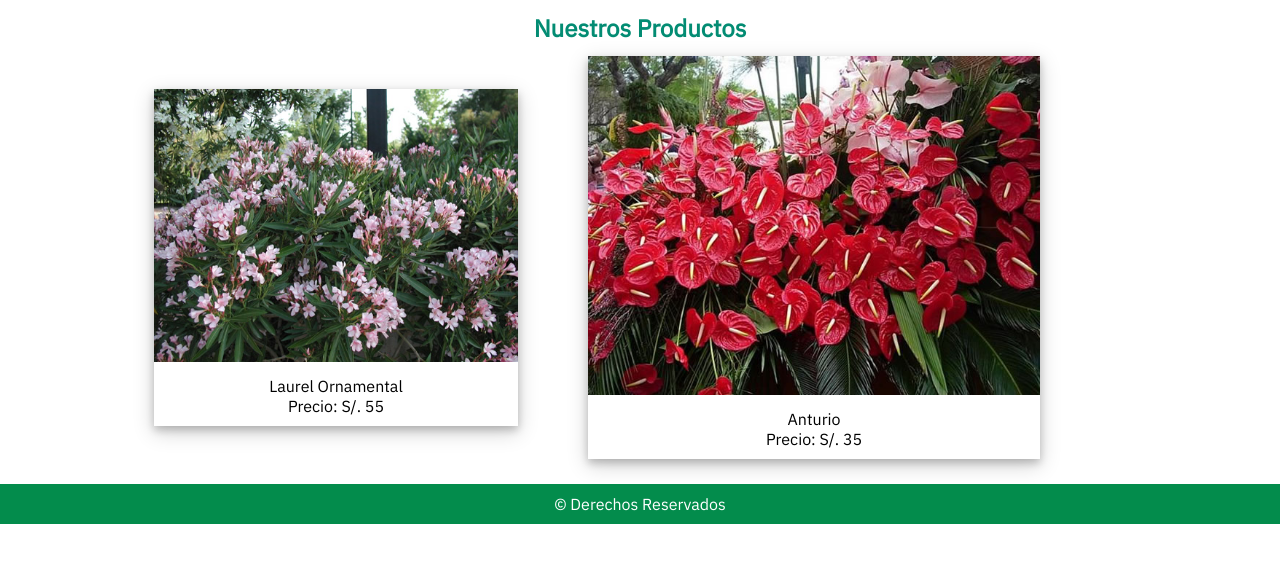
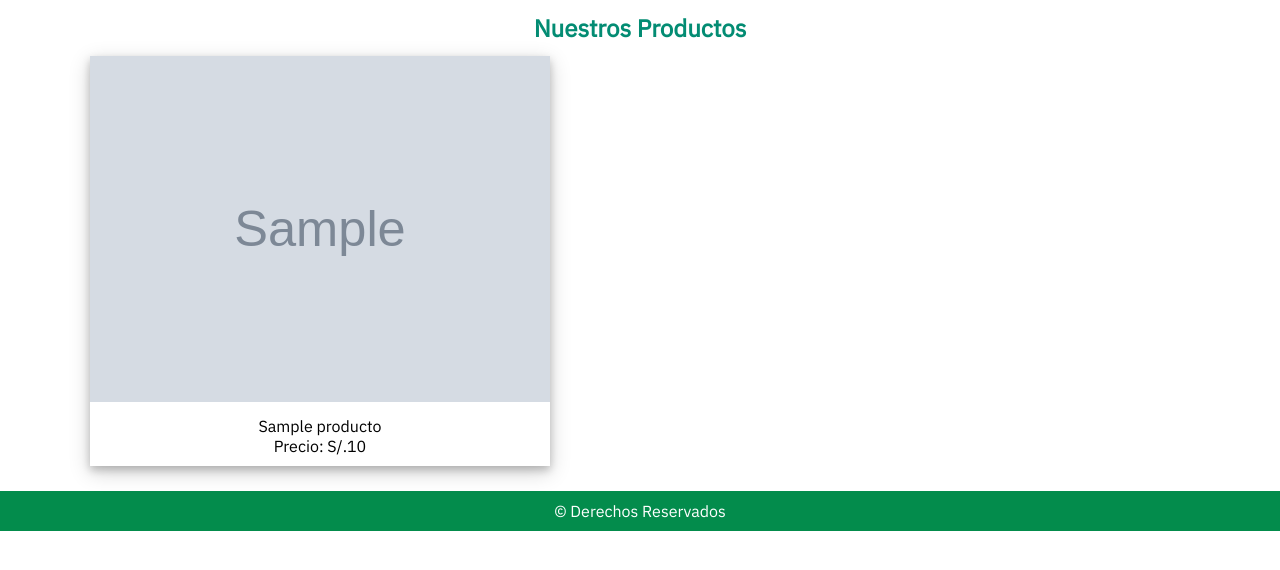
Before and after one commit to srojas24/planta, a PHP site: page /producto.php in a window 1280 px wide. Shown: the part 66-636 px from the top of the page. Run offline with PHP 8.4, Linux system fonts and the light colour scheme; tables that the repository leaves empty or names only in its code hold one stand-in row (values such as "Sample post"); grey boxes marked "Sample" are stand-in pictures.

Commit message:
Definiendo completamente como será la vista de los productos

```diff
--- a/css/estilo.css
+++ b/css/estilo2.css
@@ -85,7 +85,7 @@ li a{
 }
 
 div.polaroid{
-    width: 84%;
+    width: 72%;
     background-color: white;
     box-shadow: 0 4px 8px 0 rgba(0, 0, 0, 0.2), 0 6px 20px 0 rgba(0, 0, 0, 0.19);
     float: left;
@@ -103,14 +103,6 @@ div.container{
     width: 100%;
 }
 
-.grupo{
-    margin-top: 12px;
-    width: 100%;
-    display: flex;
-    justify-content: center;
-    align-items: center;
-}
-
 .producto{
     float: left;
     width: 100%;
@@ -119,18 +111,16 @@ div.container{
     box-sizing: border-box;
 }
 
-.unidad1{
+.unidad{
     float: left;
-    width: 100%;
+    width: 50%;
     display: flex;
     justify-content: center;
     align-items: center;
+    padding-top: 12px;
 }
 
-.unidad2{
+.conjunto{
     float: left;
     width: 100%;
-    display: flex;
-    justify-content: center;
-    align-items: center;
 }
--- a/head.php
+++ b/head.php
@@ -3,6 +3,6 @@
     <meta name="viewport" content="width=device-width, initial-scale=1.0">
     <meta http-equiv="X-UA-Compatible" content="ie=edge">
     <title>Document</title>
-    <link rel="stylesheet" href="css/estilo.css">
+    <link rel="stylesheet" href="css/estilo2.css">
     <link href="https://fonts.googleapis.com/css?family=IBM+Plex+Sans&display=swap" rel="stylesheet">
 </head>
--- a/producto.php
+++ b/producto.php
@@ -23,26 +23,25 @@ include("head.php");
             <div class="titulo">
                 <h2>Nuestros Productos</h2>
             </div>
-            <div class="grupo">
-                <div class="unidad">
-                    <div class="polaroid">
-                        <img src="img/laurel_ornamental.jpg" alt="Laurel Ornamental" class="cuadro">
-                        <div class="container">
-                            <p>Laurel Ornamental</p>
-                            <p>Precio: S/. 55</p>
-                        </div>
-                    </div>
-                </div>
-                <div class="unidad">
-                    <div class="polaroid">
-                        <img src="img/anturio.jpg" alt="Laurel Ornamental" class="cuadro">
-                        <div class="container">
-                            <p>Anturio</p>
-                            <p>Precio: S/. 35</p>
-                        </div>
+        </article>
+        <article class="conjunto">
+            <?php
+            while($fila = $resultado->fetch_assoc()){
+
+            ?>
+            <div class="unidad">
+                <div class="polaroid">
+                    <img src="<?php echo $fila["imagen"]; ?>" alt="Laurel Ornamental" class="cuadro">
+                    <div class="container">
+                        <p><?php echo $fila["nombre"]; ?></p>
+                        <p>Precio: S/.<?php echo $fila["precio"]; ?></p>
                     </div>
                 </div>
             </div>
+            <?php
+            }
+
+            ?>
         </article>
     </section>
     <?php
```
